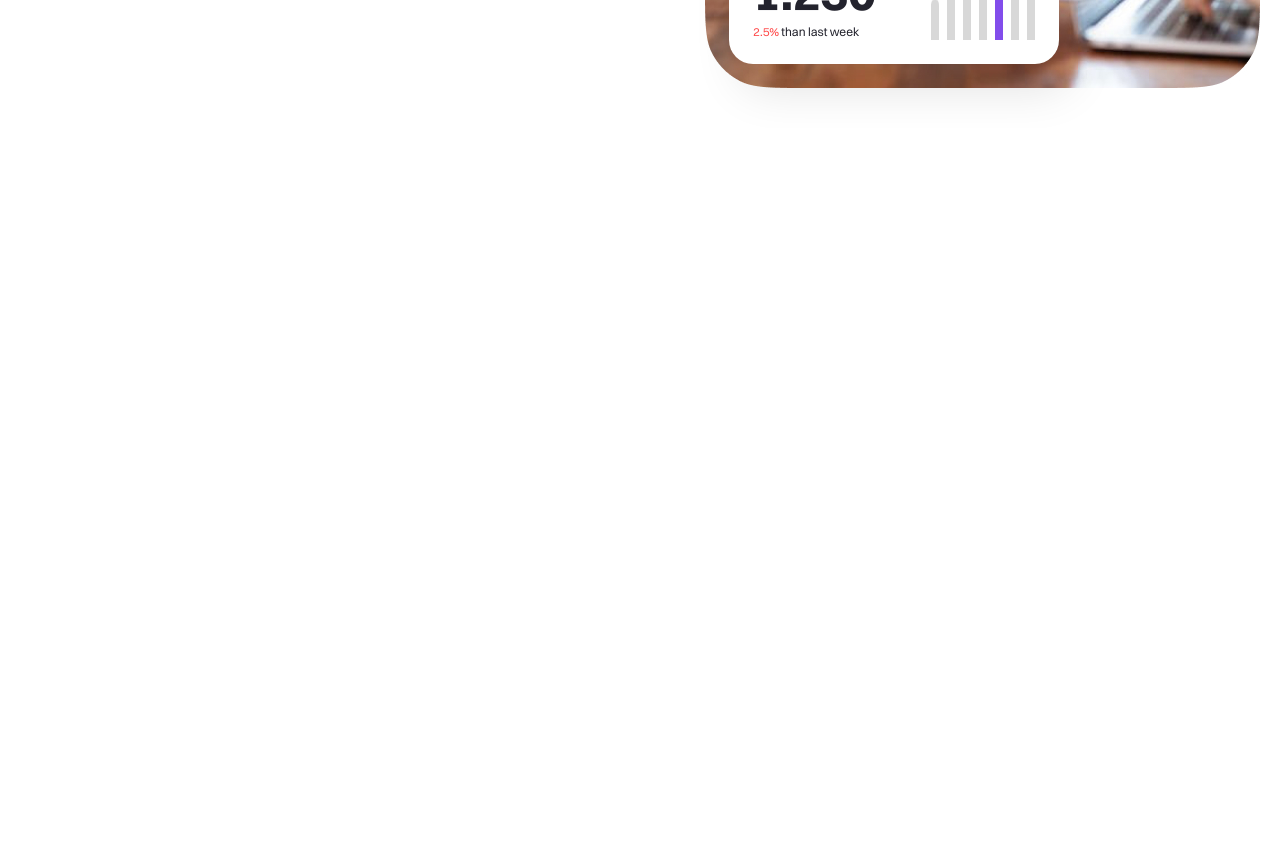
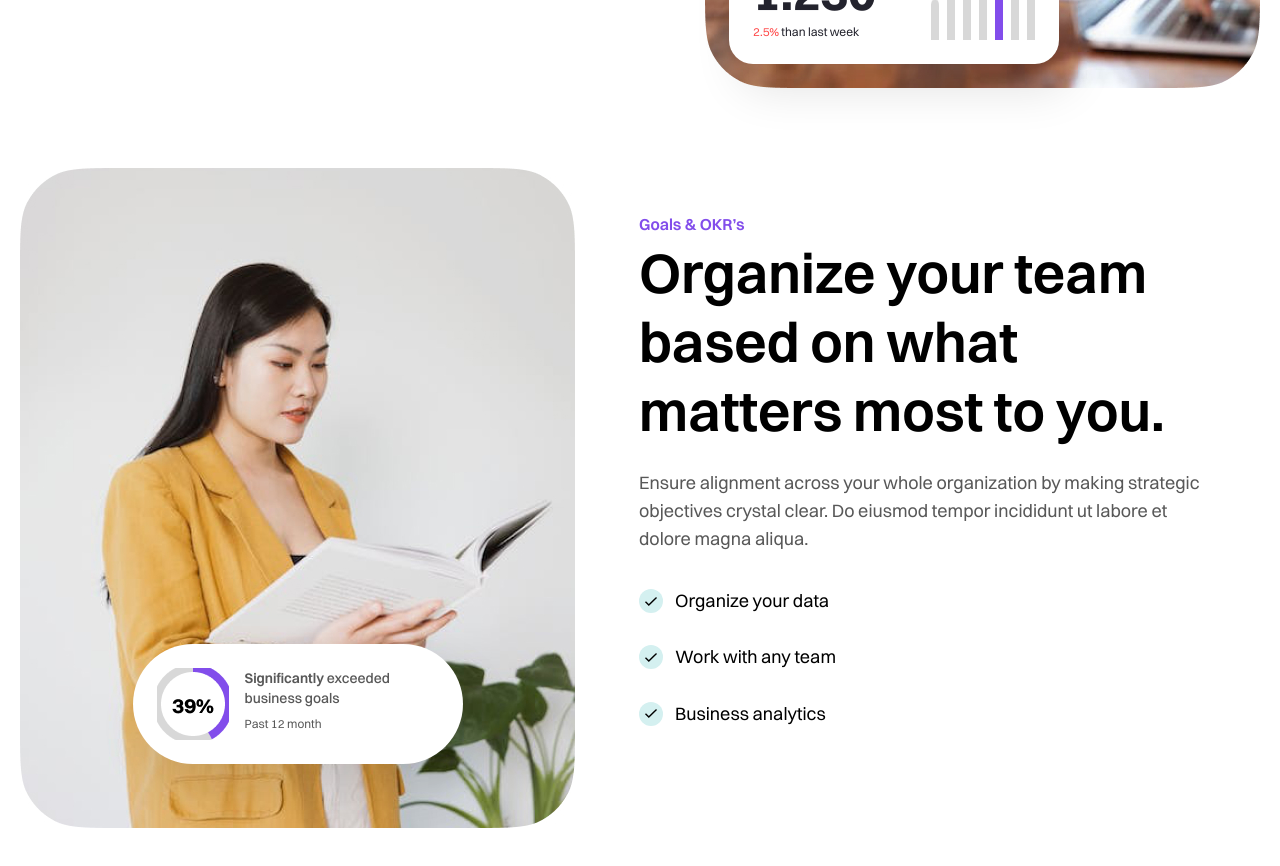
Before and after one commit to akramjonnuriddinov/programmeruz, a Vue app: page / in a window 1280 px wide. Shown: the part 2280-3146 px from the top of the page. Before the commit the page ends 2408 px from the top, so only its background shows below. Built offline with nearby package versions, Linux system fonts and the light colour scheme; what @canvasjs/vue-charts would draw is missing.

Commit message:
Add GoalComponent

```diff
--- a/src/views/HomeView.vue
+++ b/src/views/HomeView.vue
@@ -3,6 +3,7 @@ import HomeHero from '@/components/HomeHero.vue'
 import StatsComponent from '@/components/StatsComponent.vue'
 import EngagementComponent from '@/views/home/EngagementComponent.vue'
 import PerformanceComponent from '@/views/home/PerformanceComponent.vue'
+import GoalComponent from '@/views/home/GoalComponent.vue'
 </script>
 
 <template>
@@ -10,4 +11,5 @@ import PerformanceComponent from '@/views/home/PerformanceComponent.vue'
   <stats-component />
   <engagement-component />
   <performance-component />
+  <goal-component />
 </template>
--- /dev/null
+++ b/src/views/home/GoalComponent.vue
@@ -0,0 +1,60 @@
+<template>
+  <section class="bg-tg-white py-10">
+    <div class="container mx-auto w-full px-5">
+      <div class="flex items-center">
+        <div class="relative z-10">
+          <img class="w-[555px] h-[660px]" src="@/assets/img/working-girl-3.jpg" alt="" />
+          <div
+            class="flex rounded-full bg-white w-full max-w-[330px] p-6 absolute bottom-16 left-1/2 -translate-x-1/2 card"
+          >
+            <img class="mr-4" src="@/assets/img/pie39.png" alt="" />
+            <div>
+              <h5 class="text-sm font-medium mb-2">
+                <span class="font-semibold">Significantly</span> exceeded business goals
+              </h5>
+              <p class="text-xs">Past 12 month</p>
+            </div>
+          </div>
+        </div>
+        <div class="relative ml-12 w-full max-w-[600px] px-4">
+          <span class="mb-4 text-base font-semibold leading-[20px] text-primary"
+            >Goals & OKR’s</span
+          >
+          <h2 class="mb-6 text-[56px] text-black font-semibold leading-[69px]">
+            Organize your team based on what matters most to you.
+          </h2>
+          <p class="mb-8 text-lg">
+            Ensure alignment across your whole organization by making strategic objectives crystal
+            clear. Do eiusmod tempor incididunt ut labore et dolore magna aliqua.
+          </p>
+          <ul class="mb-14">
+            <li
+              v-for="aboutContent in aboutContents"
+              :key="aboutContent"
+              class="mb-6 flex items-center"
+            >
+              <div class="mr-3 w-6 h-6 flex items-center justify-center rounded-full bg-[#D4F0F0]">
+                <img class="" src="@/assets/img/check.svg" alt="" />
+              </div>
+              <p class="leading-[1.8] text-black">
+                {{ aboutContent }}
+              </p>
+            </li>
+          </ul>
+        </div>
+      </div>
+    </div>
+  </section>
+</template>
+
+<script setup>
+import { ref } from 'vue'
+
+const aboutContents = ref(['Organize your data', 'Work with any team', 'Business analytics'])
+</script>
+
+<style scoped>
+.card {
+  box-shadow: 12px 24px 48px 0px #0000001f;
+}
+</style>
```
